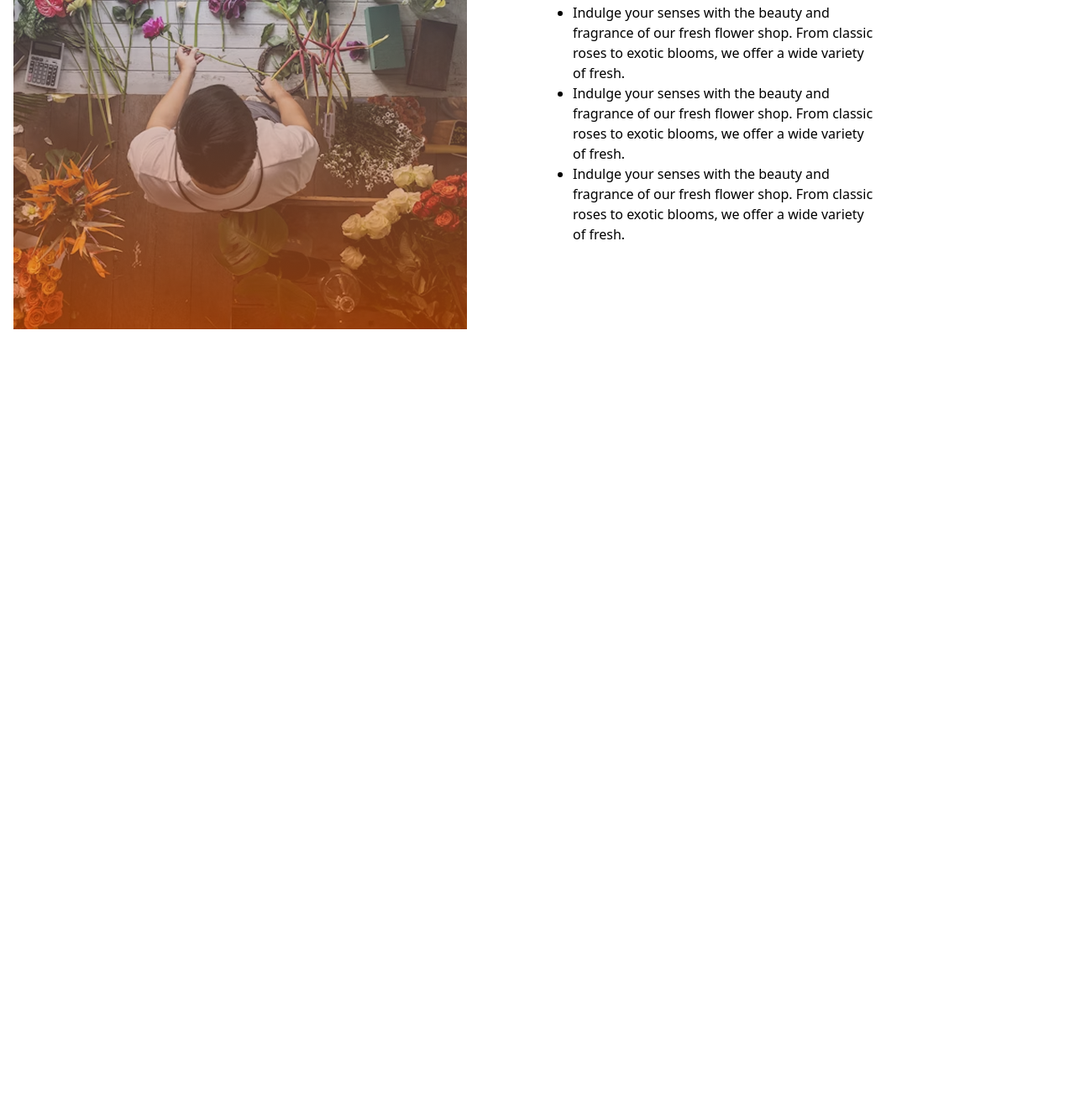
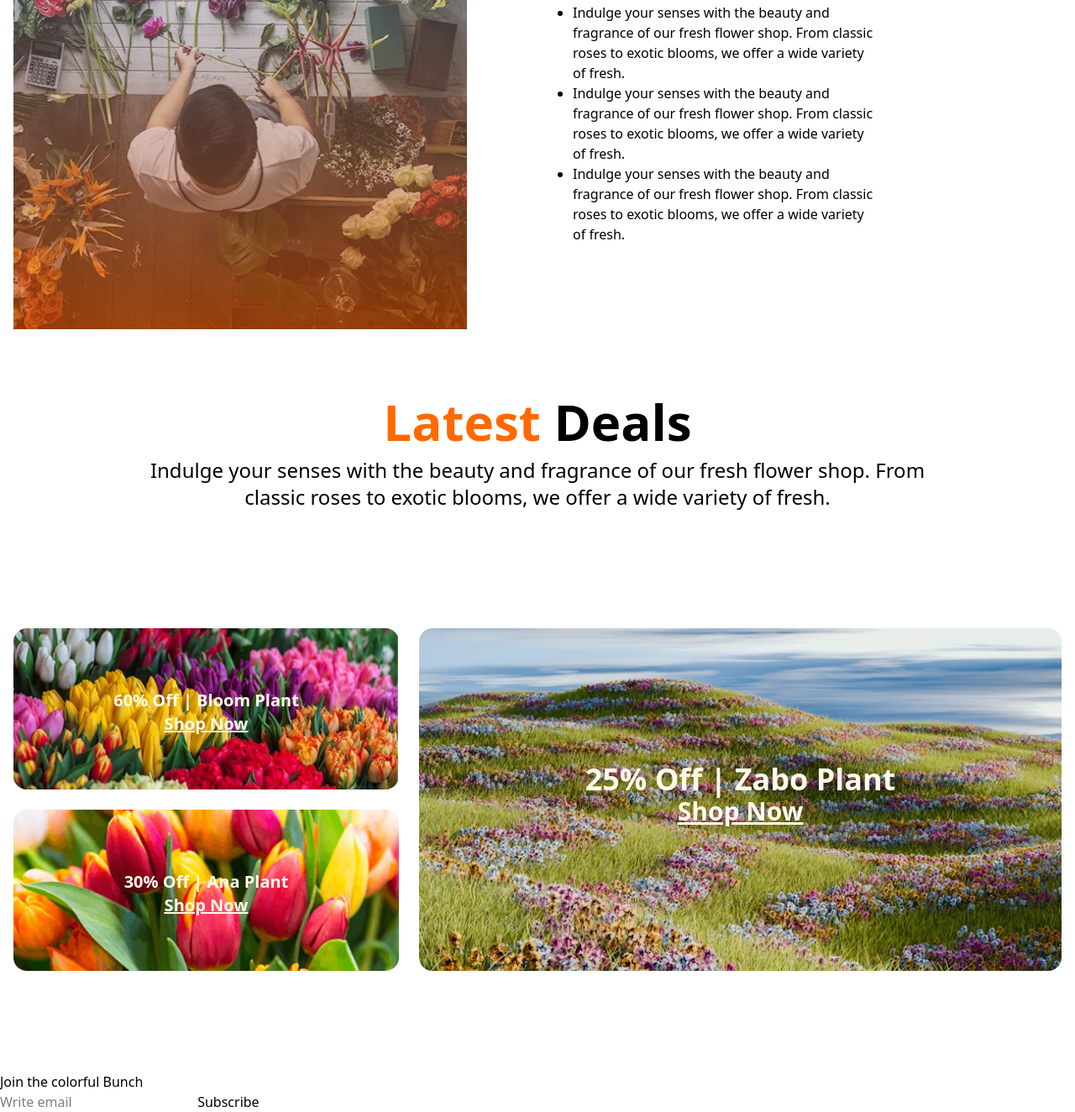
Before and after one commit to ahamedhr4D/Flower-Market, a plain HTML site: page index.html in a window 1280 px wide. Shown: the part 2246-3570 px from the top of the page at 84% size. Before the commit the page ends 2718 px from the top, so only its background shows below. Drawn offline with nearby package versions, Linux system fonts and the light colour scheme.

Commit message:
complete background section

```diff
--- a/index.html
+++ b/index.html
@@ -120,6 +120,46 @@
                 </div>
             </div>
         </section>
+        <!-- Latest Deals -->
+         <section class="max-w-7xl m-auto px-4 text-center mb-25 ">
+            <h1 class="font-bold text-4xl sm:text-6xl mb-3 "><span class="text-orange-500">Latest</span> Deals</h1>
+            <p class="font-normal text-2xl ">Indulge your senses with the beauty and fragrance of our fresh flower shop. From <br> classic roses to exotic blooms, we offer a wide variety of fresh.</p>
+         </section>
+        <!--background section -->
+        <section class="flex flex-col lg:flex-row max-w-7xl  m-auto gap-6 px-4 py-10 mb-20 ">
+          <div class="flex flex-col gap-6 w-full lg:w-2/5 ">
+            <div class=" bg-[url(./assets/deal-bloom.png)] bg-cover bg-center bg-no-repeat p-6 h-48 rounded-2xl pt-18 items-center justify-center text-center">
+               <h1 class="text-amber-50 font-bold text-xl">60% Off | Bloom Plant</h1>
+               <ul>
+                <li class="underline text-amber-50 font-bold text-xl"><a href="#ShopNow">Shop Now</a></li>
+               </ul>
+          </div>
+          <div class="bg-[url(./assets/deal-ana.png)] bg-cover bg-center bg-no-repeat p-6 h-48 rounded-2xl pt-18 items-center justify-center text-center">
+               <h1 class="text-amber-50 font-bold text-xl">30% Off | Ana  Plant</h1>
+               <ul>
+                <li class="underline text-amber-50 font-bold text-xl"><a href="#ShopNow">Shop Now</a></li>
+               </ul>
+          </div>
+          </div>
+          <div class="w-full lg:w-2/3">
+            <div class="bg-[url(./assets/deal-zabo.png)] bg-cover bg-center rounded-2xl p-10 h-full min-h-[300px] pt-40 items-center justify-center text-center">
+              <h1 class="text-amber-50 font-bold text-4xl">25% Off | Zabo Plant</h1>
+               <ul>
+                <li class="underline text-amber-50 font-bold text-3xl"><a href="#ShopNow">Shop Now</a></li>
+               </ul>
+          </div>
+          </div>
+        </section>
+        <!-- Subscribe Section -->
+         <section>
+          <div>
+            <h1>Join the colorful Bunch</h1>
+          </div>
+          <div>
+            <input type="email" name="" id="" placeholder="Write email">
+            <button>Subscribe</button>
+          </div>
+         </section>
     </main>
     <footer></footer>
   </body>
```
